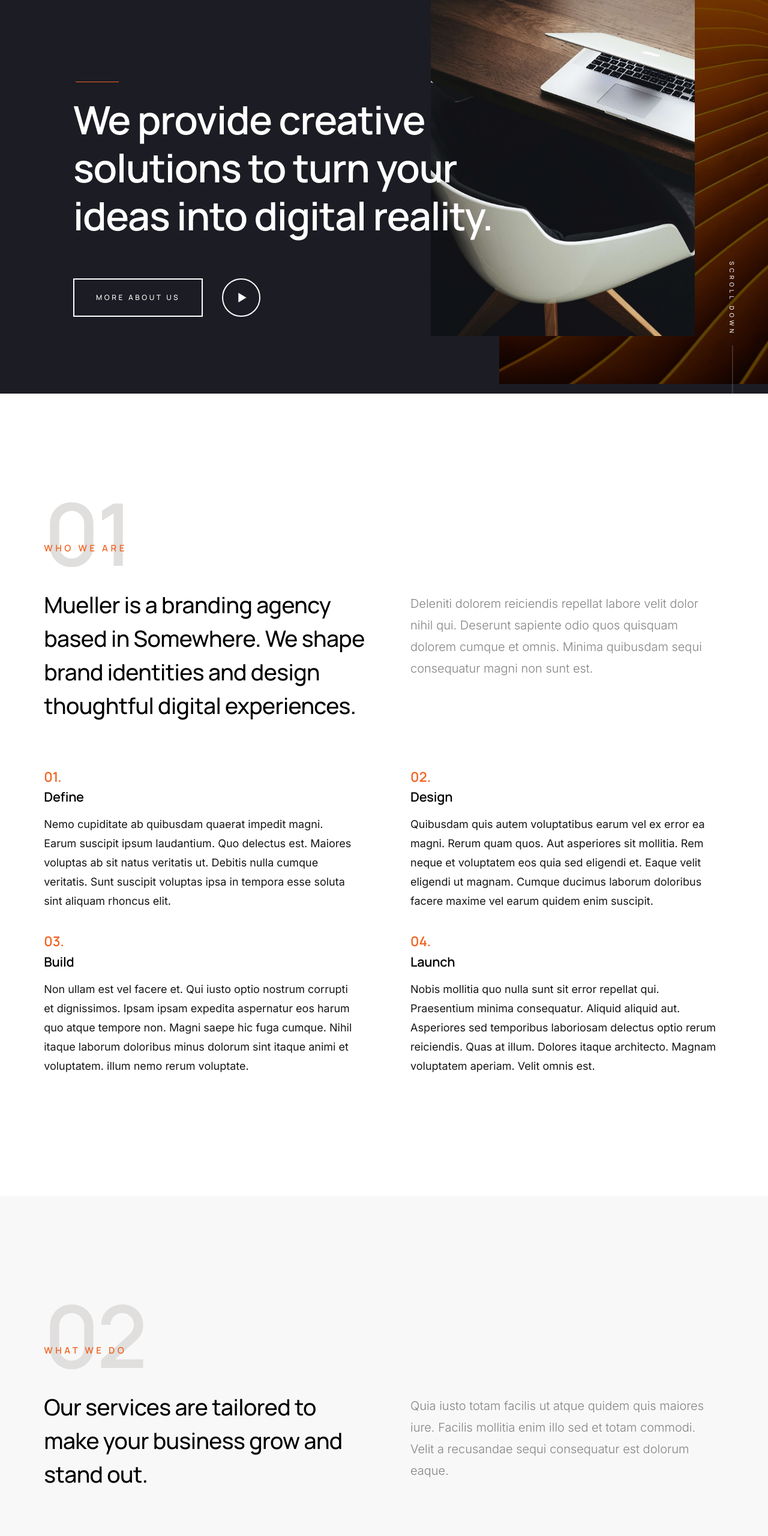
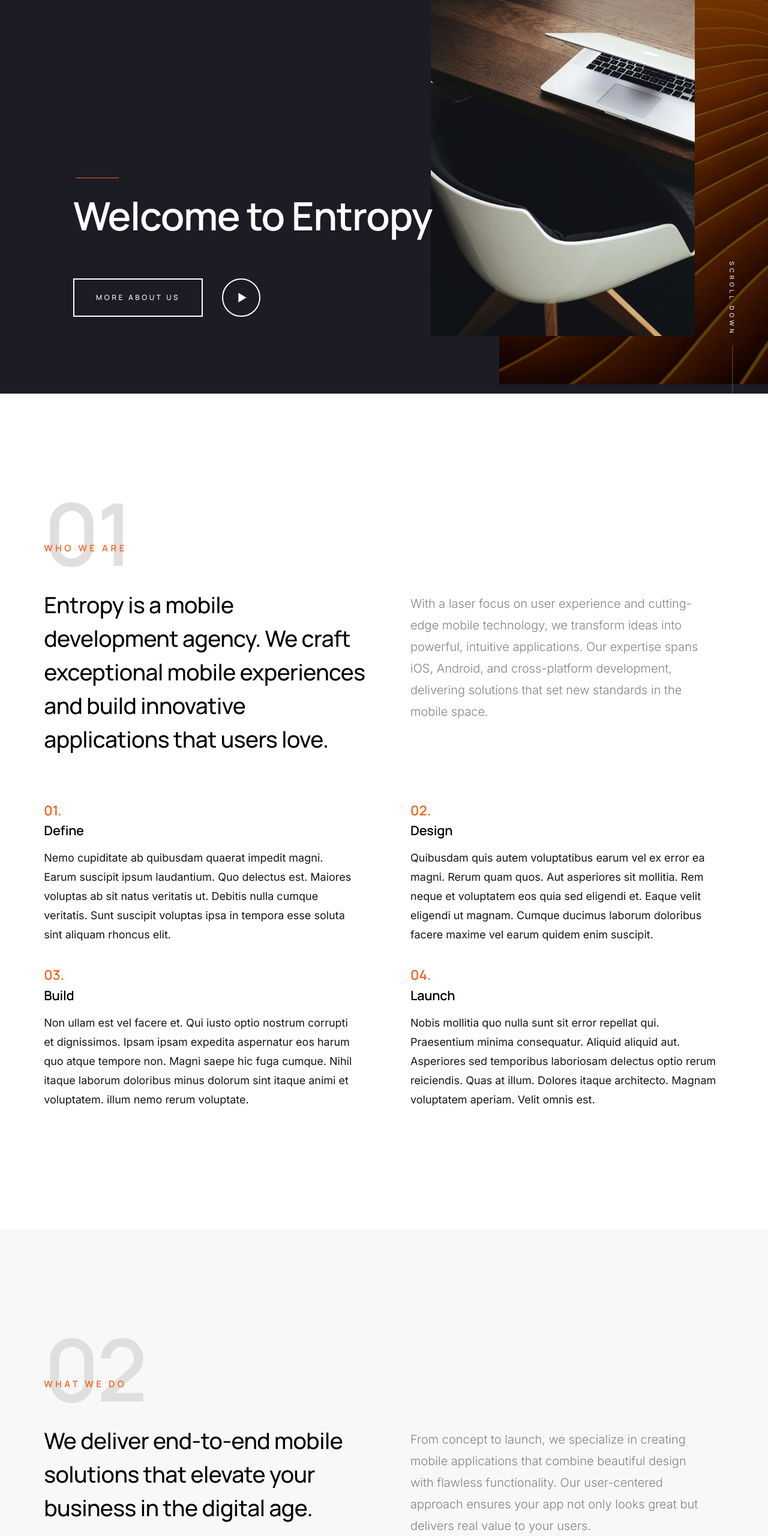
Before and after one commit to truentropy/truentropy.github.io, a plain HTML site: page index.html in a window 1280 px wide. Shown: the part 160-2720 px from the top of the page at 60% size. Drawn offline with Linux system fonts and the light colour scheme.

Commit message:
update description

```diff
--- a/index.html
+++ b/index.html
@@ -6,7 +6,7 @@
     ================================================== -->
     <meta charset="utf-8">
     <meta name="viewport" content="width=device-width, initial-scale=1">
-    <title>Mueller</title>
+    <title>Entropy - Home</title>
 
     <script>
         document.documentElement.classList.remove('no-js');
@@ -121,9 +121,7 @@
                     <div class="column lg-12 s-intro__content-inner">
 
                         <h1 class="s-intro__content-title">
-                        We provide creative <br>
-                        solutions to turn your <br>
-                        ideas into digital reality.
+                        Welcome to Entropy
                         </h1>
 
                         <div class="s-intro__content-buttons">
@@ -154,16 +152,17 @@
                     <h3 class="column lg-12 section-header__pretitle pretitle text-pretitle">Who We Are</h3>
                     <div class="column lg-6 stack-on-1100 section-header__primary">
                         <h2 class="title text-display-1">
-                        Mueller is a branding agency based in Somewhere.
-                        We shape brand identities and design thoughtful
-                        digital experiences.
+                        Entropy is a mobile development agency.
+                        We craft exceptional mobile experiences and build
+                        innovative applications that users love.
                         </h2>
                     </div>
                     <div class="column lg-6 stack-on-1100 section-header__secondary">
                         <p class="desc">
-                        Deleniti dolorem reiciendis repellat labore velit dolor nihil qui.
-                        Deserunt sapiente odio quos quisquam dolorem cumque et omnis.
-                        Minima quibusdam sequi consequatur magni non sunt est.
+                        With a laser focus on user experience and cutting-edge mobile technology,
+                        we transform ideas into powerful, intuitive applications. Our expertise spans
+                        iOS, Android, and cross-platform development, delivering solutions that set
+                        new standards in the mobile space.
                         </p>
                     </div>
                 </div> <!-- end section-header -->
@@ -236,14 +235,14 @@
                     <h3 class="column lg-12 section-header__pretitle text-pretitle">What We Do</h3>
                     <div class="column lg-6 stack-on-1100 section-header__primary">
                         <h2 class="title text-display-1">
-                            Our services are tailored to make your business grow and stand out.
+                            We deliver end-to-end mobile solutions that elevate your business in the digital age.
                         </h2>
                     </div>
                     <div class="column lg-6 stack-on-1100 section-header__secondary">
                         <p class="desc">
-                        Quia iusto totam facilis ut atque quidem quis maiores iure.
-                        Facilis mollitia enim illo sed et totam commodi. Velit a
-                        recusandae sequi consequatur est dolorum eaque.
+                        From concept to launch, we specialize in creating mobile applications
+                        that combine beautiful design with flawless functionality. Our user-centered
+                        approach ensures your app not only looks great but delivers real value to your users.
                         </p>
                     </div>
                 </div> <!-- end section-header -->
@@ -308,10 +307,10 @@
                         </div>
                         <div class="list-block__text">
                             <p>
-                            Qui est non similique. Veniam cupiditate sit est dolores nobis vitae illum.
-                            Sunt nulla voluptate sit corporis ullam esse id minima optio. Perferendis aliquam placeat
-                            ratione magni nihil sed hic aperiam aperiam. Totam nihil molestiae sed et possimus
-                            dolore ipsa omnis aliquid. Ea et mollitia.
+                            Our UX research team dives deep into user behavior and needs,
+                            ensuring every feature and interaction in your mobile app is
+                            purposeful and intuitive. We create experiences that users
+                            naturally connect with.
                             </p>
                         </div>
                     </div> <!-- end list-block__item -->
@@ -715,7 +714,7 @@
                     <h2 class="title text-display-1">
                     Have an idea or an epic project in mind? Talk to us.
                     Let's work together and make something great.
-                    Drop us a line at <a href="mailto:#0" title="">hello@mueller.com</a>
+                    Drop us a line at <a href="mailto:#0" title="">hello@tentropy.com</a>
                     </h2>
                 </div>
                 <div class="column lg-6 stack-on-1100 section-header__secondary">
@@ -794,7 +793,7 @@
 
                 <div class="column lg-6 tab-12 s-footer__bottom-right">
                     <div class="ss-copyright">
-                        <span>© Copyright Mueller 2022</span>
+                        <span>© 2024 Entropy. All rights reserved.</span>
                         <span>Design by <a href="https://www.styleshout.com/">StyleShout</a></span>
                     </div>
                 </div>
```
